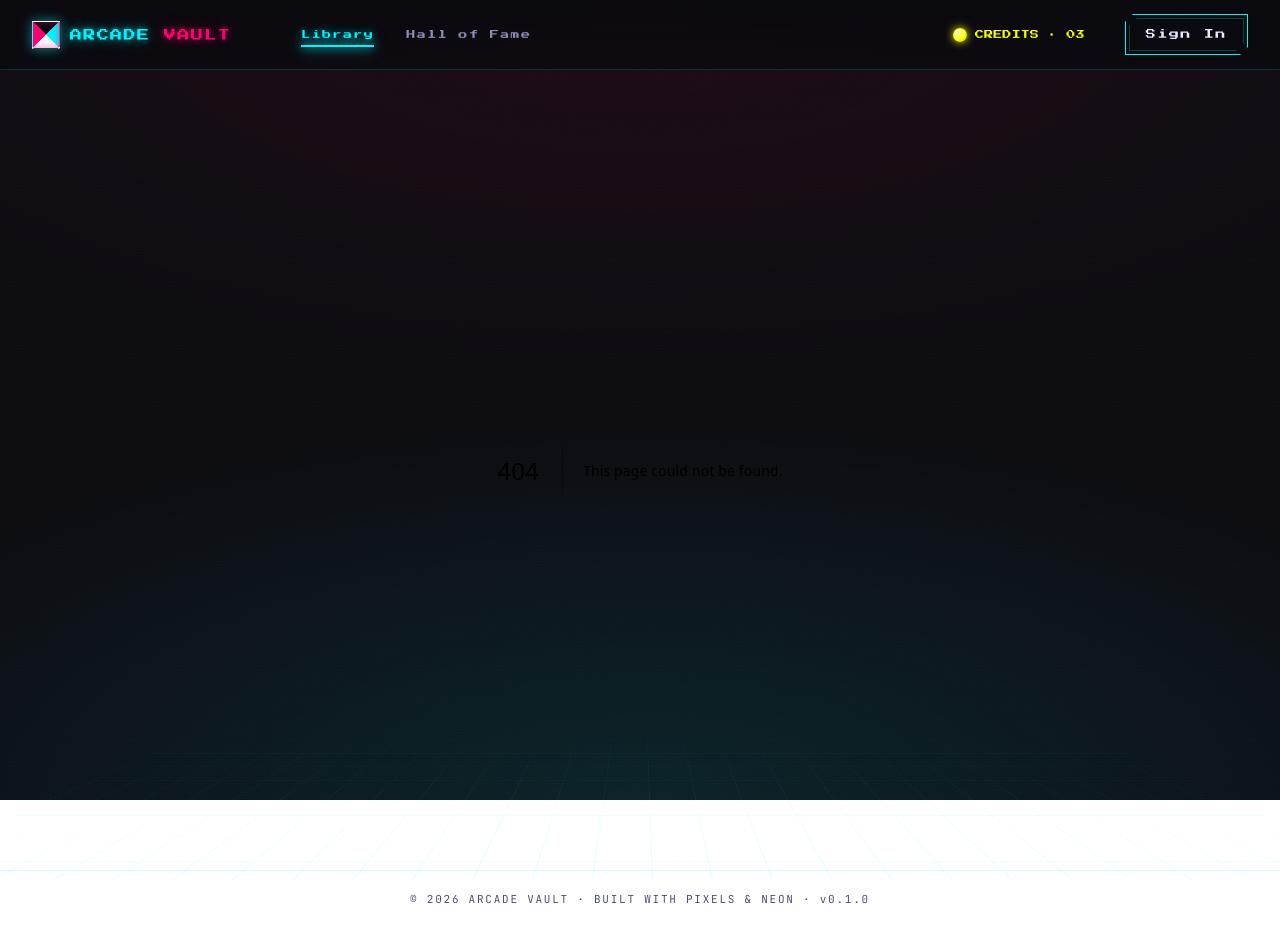
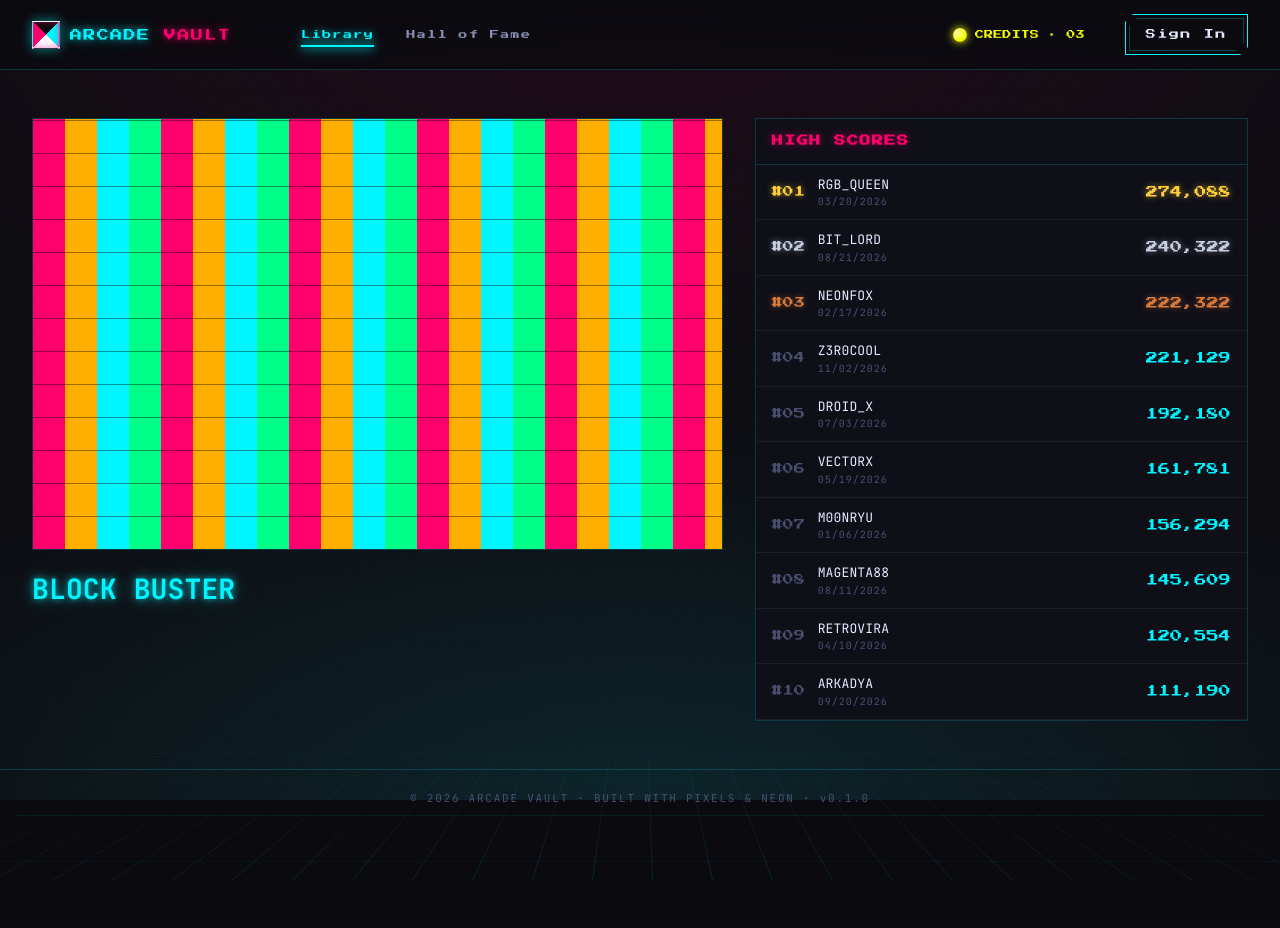
Before and after one commit to jganchozo/arcade-vault-alt, a Next.js app: page /games/bloque-buster in a window 1280 px wide. Before the commit this address had no page. After the commit the page ends 826 px from the top, so only its background shows below. Built offline with nearby package versions, Linux system fonts and the light colour scheme.

Commit message:
step-eleven: add detail routes rankings and unknown-game handling

```diff
--- /dev/null
+++ b/app/components/game-detail.tsx
@@ -0,0 +1,15 @@
+import type { Game } from "../lib/catalog";
+import { GameCover } from "./game-cover";
+import { Leaderboard } from "./leaderboard";
+
+export function GameDetail({ game }: { game: Game }) {
+  return (
+    <div className="av-detail fade-in">
+      <div>
+        <div className="detail-cover"><GameCover cover={game.cover} /></div>
+        <div className="detail-info"><h1 className="neon-cyan">{game.title}</h1></div>
+      </div>
+      <aside><Leaderboard gameId={game.id} /></aside>
+    </div>
+  );
+}
--- /dev/null
+++ b/app/components/leaderboard.tsx
@@ -0,0 +1,19 @@
+import { formatDate, formatScore, seededScores } from "../lib/rankings";
+
+export function Leaderboard({ gameId }: { gameId: string }) {
+  const rows = seededScores(gameId).slice(0, 10);
+  return (
+    <section className="leaderboard" aria-labelledby="detail-ranking-title">
+      <h3 id="detail-ranking-title">HIGH SCORES</h3>
+      <ol className="ranking-list">
+        {rows.map((row) => (
+          <li key={row.id} className={`lb-row${row.rank <= 3 ? ` top${row.rank}` : ""}`}>
+            <span className="rk">#{String(row.rank).padStart(2, "0")}</span>
+            <span className="pl">{row.name}<span className="ranking-date">{formatDate(row.savedAt)}</span></span>
+            <span className="sc">{formatScore(row.score)}</span>
+          </li>
+        ))}
+      </ol>
+    </section>
+  );
+}
--- /dev/null
+++ b/app/games/[id]/page.tsx
@@ -0,0 +1,14 @@
+import { notFound } from "next/navigation";
+import { GameDetail } from "../../components/game-detail";
+import { GAMES, getGame } from "../../lib/catalog";
+
+export function generateStaticParams() {
+  return GAMES.map(({ id }) => ({ id }));
+}
+
+export default async function GamePage({ params }: { params: Promise<{ id: string }> }) {
+  const { id } = await params;
+  const game = getGame(id);
+  if (!game) notFound();
+  return <GameDetail game={game} />;
+}
--- a/app/globals.css
+++ b/app/globals.css
@@ -1049,6 +1049,8 @@ a { color: inherit; text-decoration: none; }
   .empty-state { grid-column: 1 / -1; text-align: center; padding: 64px 20px; color: var(--ink-dim); }
   .empty-state h2 { font-size: 14px; margin: 0 0 12px; }
   .empty-state p { margin: 0; }
+  .ranking-list { list-style: none; padding: 0; margin: 0; }
+  .ranking-date { display: block; font-size: 10px; color: var(--ink-faint); letter-spacing: 0.1em; }
   .game-card-link::after { content: ""; position: absolute; inset: 0; }
   .card .title, .card .desc { margin: 0; font-weight: 400; }
   .card .row { margin-top: auto; }
--- /dev/null
+++ b/app/not-found.tsx
@@ -0,0 +1,12 @@
+import Link from "next/link";
+
+export default function NotFound() {
+  return (
+    <section className="empty-state">
+      <p className="pixel neon-magenta">404 · SIGNAL LOST</p>
+      <h1 className="pixel neon-cyan">NOT IN THE VAULT</h1>
+      <p>This page or game could not be found.</p>
+      <Link className="btn lg" href="/" style={{ marginTop: 24 }}>BACK TO THE LIBRARY</Link>
+    </section>
+  );
+}
```
